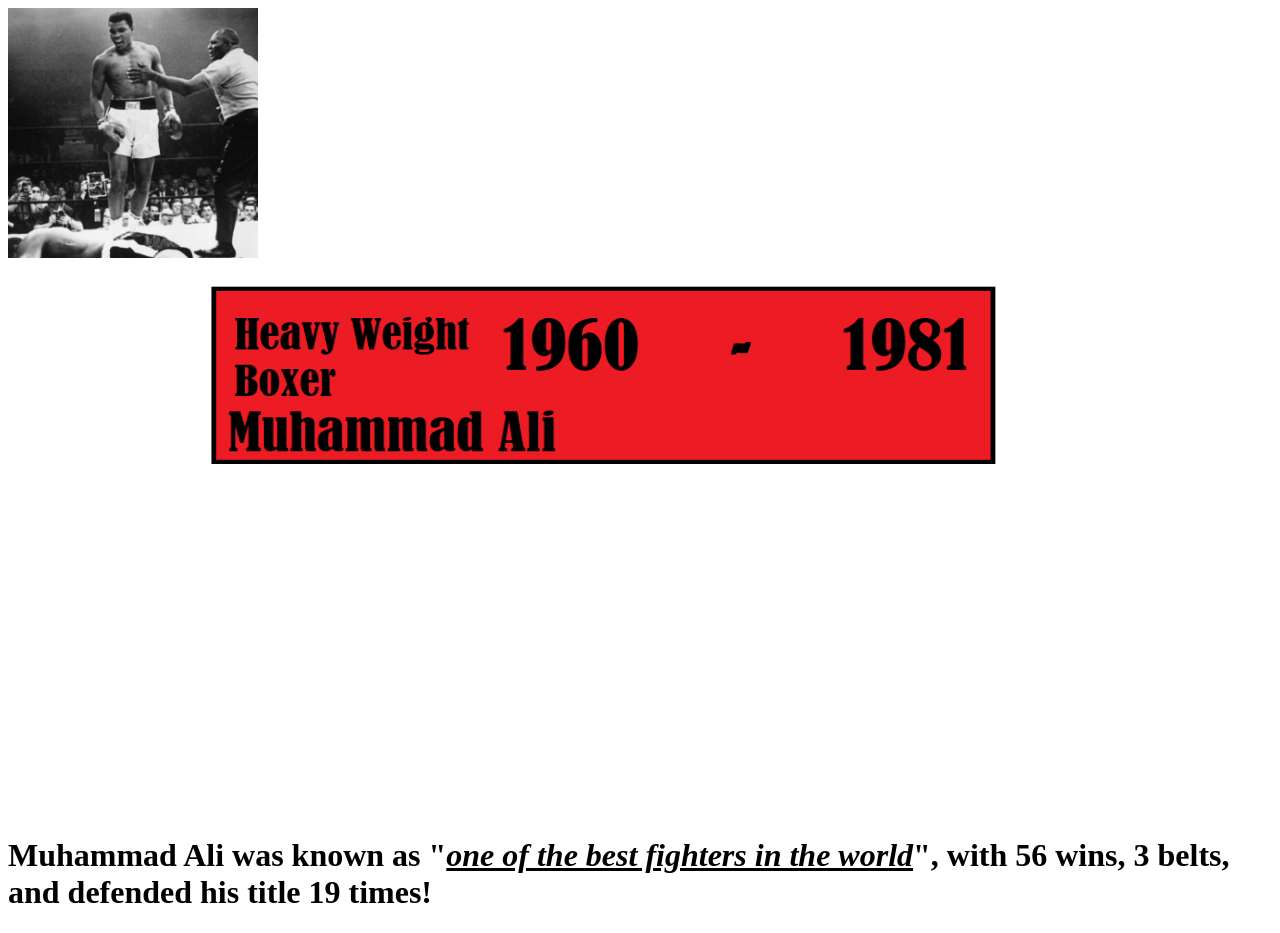
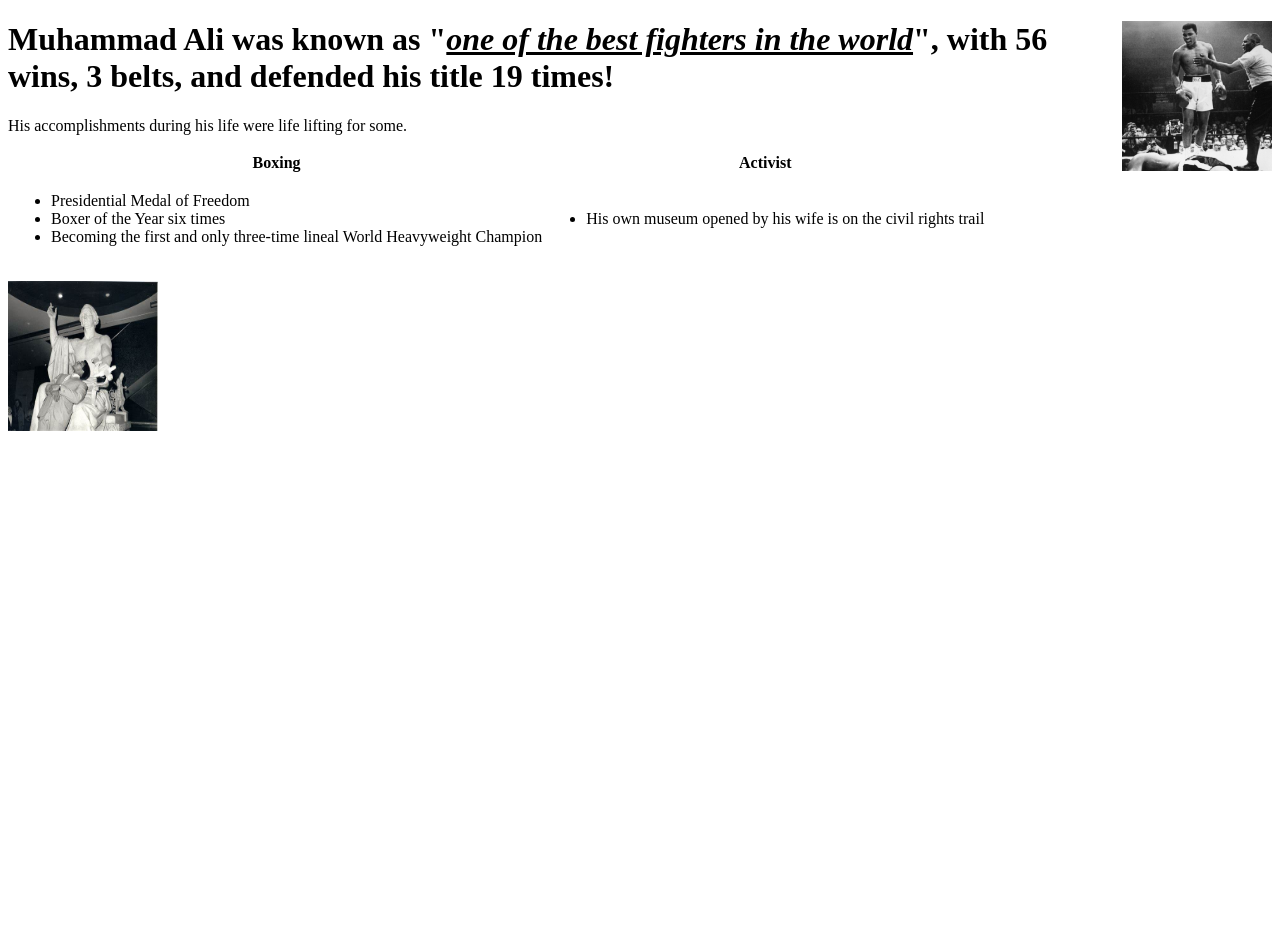
Before and after one commit to BlaineLambert/progoat, a plain HTML site: page index.html in a window 1280 px wide. After the commit the page ends 800 px from the top, so only its background shows below. Drawn offline with Linux system fonts and the light colour scheme.

Commit message:
still not done

```diff
--- a/index.html
+++ b/index.html
@@ -3,18 +3,33 @@
 <html>
 <body>
 
-<img src="aligoat.jpg" width="250" height="250"> <img src="alibanner.png" width="1100" height="550">
-
-<h1>
+<h1><img src="aligoat.jpg" style="float:right;width:150px;height:150px;">
     Muhammad Ali was known as "<i><u>one of the best fighters in the world</u></i>", with 56 wins, 3 belts, and defended his title 19 times!
 </h1>
+<p>
+    His accomplishments during his life were life lifting for some.
+</p>
 
+<table>
+    <tr>
+      <th>Boxing</th>
+      <th>Activist</th>
+    </tr>
+    <tr>
+      <td><ul>
+        <li>Presidential Medal of Freedom</li>
+        <li>Boxer of the Year six times</li>
+        <li>Becoming the first and only three-time lineal World Heavyweight Champion</li>
+      </ul></td>
+      <td><ul>
+        <li>His own museum opened by his wife is on the civil rights trail</li>
+      </ul></td>
+    </tr>
+  </table>
 
-
-
-
-
-
+<p>
+    <img src="OIP.jfif" style="float:left;width:150px;height:150px;">
+</p>
 
 
 
```
Also changed, not shown: OIP.jfif (added).
